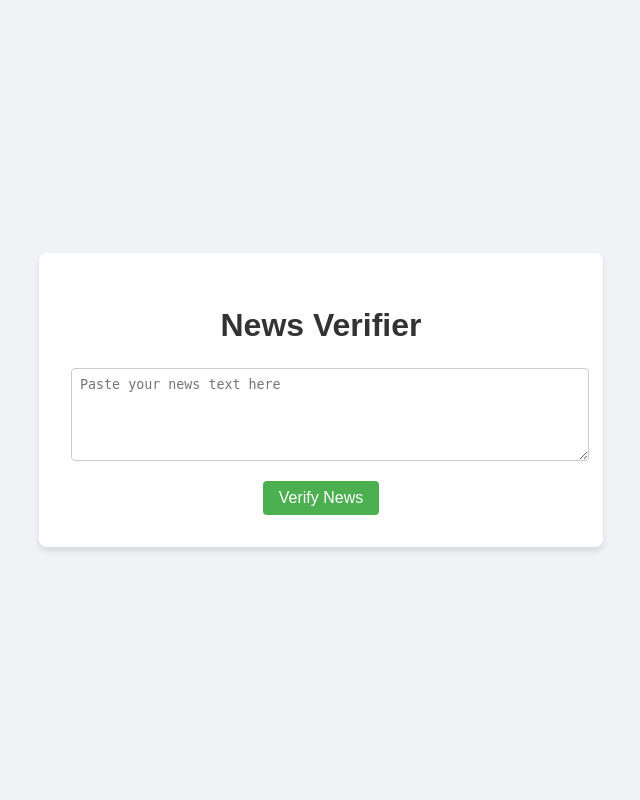
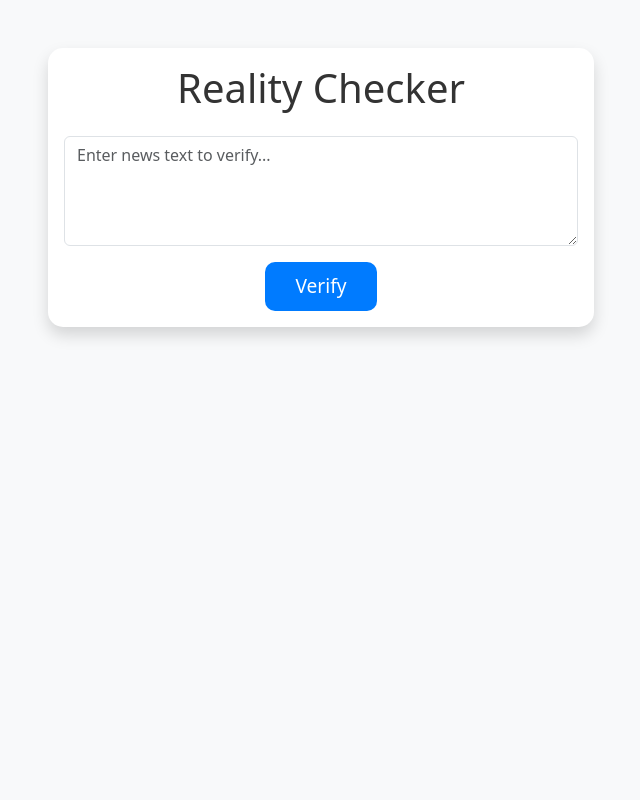
Before and after one commit to nehal5555/Reality-Checker, a Flask app: page / in a window 1280 px wide. Shown: the whole page, without its empty margins (319-959 px from the left). Run offline with Flask 3, Linux system fonts and the light colour scheme.

Commit message:
frontend

```diff
--- a/frontend/app.py
+++ b/frontend/app.py
@@ -2,15 +2,23 @@ from flask import Flask, render_template, request
 
 app = Flask(__name__)
 
-@app.route('/', methods=['GET', 'POST'])
+# Dummy function to simulate news verification
+def verify_news(text):
+    # Replace this with a real news verification API or logic
+    if "real" in text.lower():
+        return "Real News"
+    elif "false" in text.lower():
+        return "False News"
+    else:
+        return "Unable to Verify"
+
+@app.route("/", methods=["GET", "POST"])
 def index():
     result = None
-    if request.method == 'POST':
-        news_text = request.form['news_text']
-        # Here you would typically implement or call a news verification function
-        # For now, we'll just return a placeholder result
-        result = "This news is potentially true, but further verification is recommended."
-    return render_template('index.html', result=result)
+    if request.method == "POST":
+        user_input = request.form.get("user_input")
+        result = verify_news(user_input)
+    return render_template("index.html", result=result)
 
-if __name__ == '__main__':
+if __name__ == "__main__":
     app.run(debug=True)
--- /dev/null
+++ b/frontend/static/styles.css
@@ -0,0 +1,35 @@
+body {
+    background-color: #f8f9fa;
+}
+
+.card {
+    border: none;
+    border-radius: 15px;
+}
+
+.card-title {
+    font-size: 2.5rem;
+    color: #333;
+}
+
+.btn-primary {
+    background-color: #007bff;
+    border: none;
+    padding: 10px 30px;
+    font-size: 1.2rem;
+    border-radius: 10px;
+}
+
+.btn-primary:hover {
+    background-color: #0056b3;
+}
+
+.result-text {
+    font-size: 1.5rem;
+    font-weight: bold;
+    color: #28a745; /* Green for real news */
+}
+
+.result-text.false {
+    color: #dc3545; /* Red for false news */
+}
--- a/frontend/templates/index.html
+++ b/frontend/templates/index.html
@@ -3,69 +3,32 @@
 <head>
     <meta charset="UTF-8">
     <meta name="viewport" content="width=device-width, initial-scale=1.0">
-    <title>News Verifier</title>
-    <style>
-        body {
-            font-family: Arial, sans-serif;
-            display: flex;
-            justify-content: center;
-            align-items: center;
-            height: 100vh;
-            margin: 0;
-            background-color: #f0f2f5;
-        }
-        .container {
-            background-color: white;
-            padding: 2rem;
-            border-radius: 8px;
-            box-shadow: 0 4px 6px rgba(0, 0, 0, 0.1);
-            text-align: center;
-            max-width: 500px;
-            width: 100%;
-        }
-        h1 {
-            color: #333;
-            margin-bottom: 1.5rem;
-        }
-        textarea {
-            width: 100%;
-            padding: 0.5rem;
-            margin-bottom: 1rem;
-            border: 1px solid #ccc;
-            border-radius: 4px;
-            resize: vertical;
-        }
-        button {
-            background-color: #4CAF50;
-            color: white;
-            padding: 0.5rem 1rem;
-            border: none;
-            border-radius: 4px;
-            cursor: pointer;
-            font-size: 1rem;
-        }
-        button:hover {
-            background-color: #45a049;
-        }
-        .result {
-            margin-top: 1rem;
-            font-weight: bold;
-            color: #333;
-        }
-    </style>
+    <title>Reality Checker</title>
+    <link href="https://cdn.jsdelivr.net/npm/bootstrap@5.3.0-alpha1/dist/css/bootstrap.min.css" rel="stylesheet">
+    <link rel="stylesheet" href="{{ url_for('static', filename='styles.css') }}">
 </head>
 <body>
-    <div class="container">
-        <h1>News Verifier</h1>
-        <form method="POST">
-            <textarea name="news_text" rows="5" placeholder="Paste your news text here" required></textarea>
-            <button type="submit">Verify News</button>
-        </form>
-        {% if result %}
-        <div class="result">
-            {{ result }}
+    <div class="container mt-5">
+        <div class="row justify-content-center">
+            <div class="col-md-6">
+                <div class="card shadow">
+                    <div class="card-body text-center">
+                        <h1 class="card-title mb-4">Reality Checker</h1>
+                        <form method="POST">
+                            <div class="mb-3">
+                                <textarea class="form-control" name="user_input" rows="4" placeholder="Enter news text to verify..." required></textarea>
+                            </div>
+                            <button type="submit" class="btn btn-primary btn-lg">Verify</button>
+                        </form>
+                        {% if result %}
+                            <div class="mt-4">
+                                <h3 class="result-text">{{ result }}</h3>
+                            </div>
+                        {% endif %}
+                    </div>
+                </div>
+            </div>
         </div>
-        {% endif %}
     </div>
 </body>
 </html>
```
Also changed, not shown: 1 other file.
